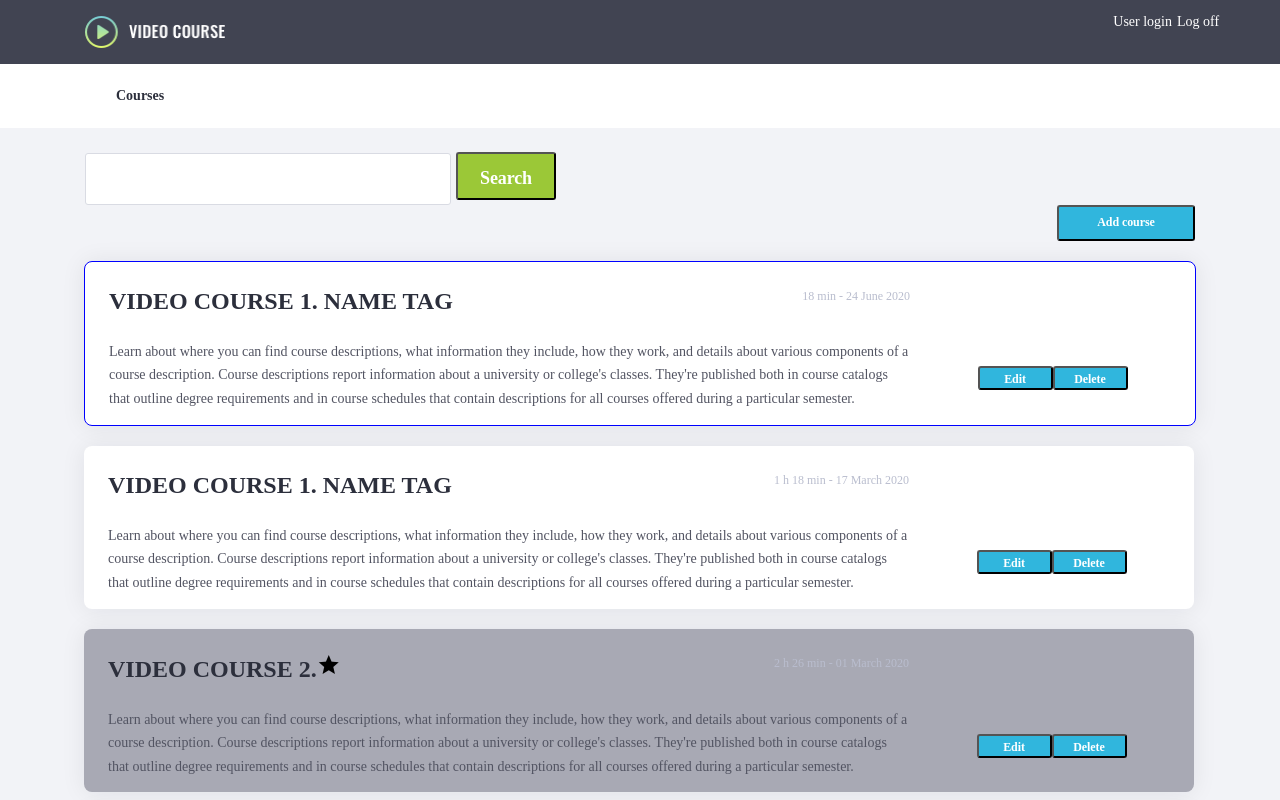
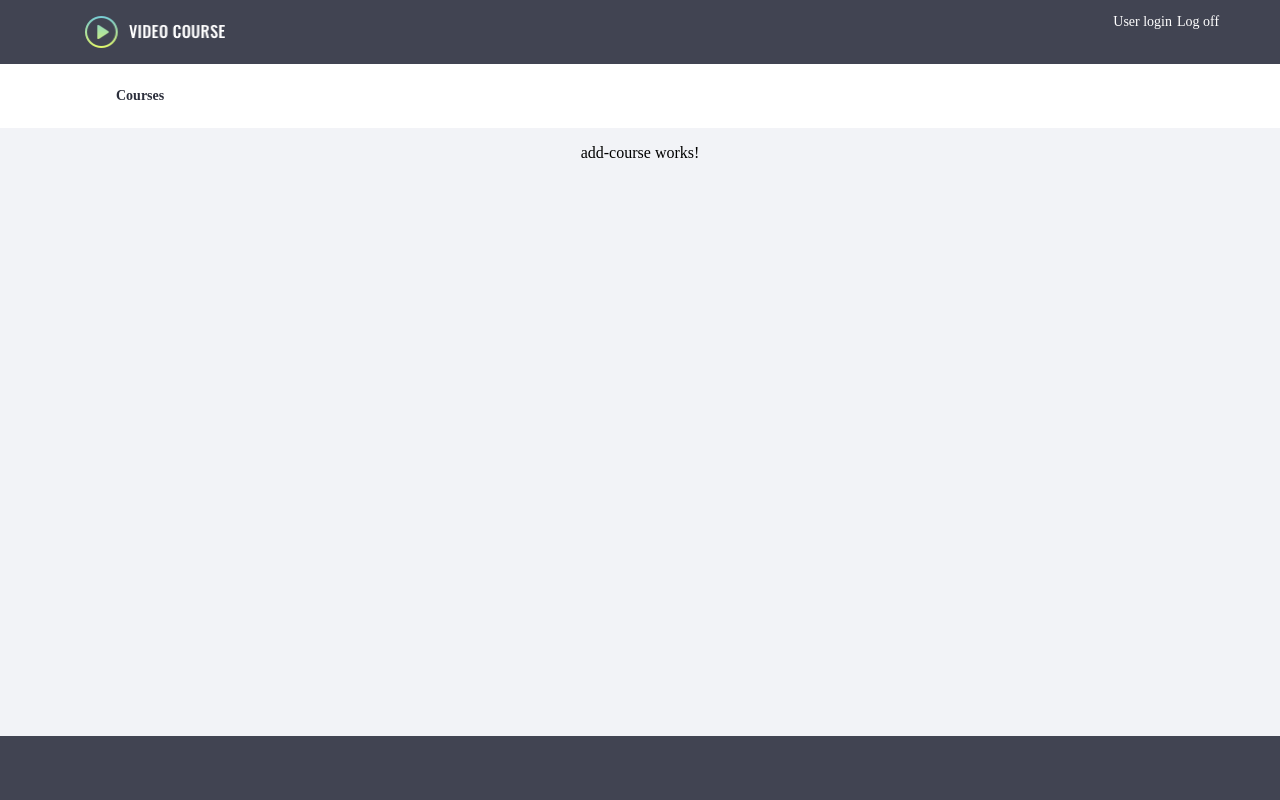
Before and after one commit to baton2809/agm, an Angular app: page / in a window 1280 px wide. Shown: the top 800 px of the page. Built offline with nearby package versions, Linux system fonts and the light colour scheme.

Commit message:
Add AOT, Presentation component on Course, add-course Component

```diff
--- a/package.json
+++ b/package.json
@@ -3,7 +3,7 @@
   "version": "0.0.0",
   "scripts": {
     "ng": "ng",
-    "start": "ng serve -o",
+    "start": "ng serve -o --aot",
     "build": "ng build",
     "test": "ng test --code-coverage --watch=false",
     "lint": "ng lint",
--- /dev/null
+++ b/src/app/course/components/section/add-course/add-course.component.html
@@ -0,0 +1 @@
+<p>add-course works!</p>
--- /dev/null
+++ b/src/app/course/components/section/add-course/add-course.component.ts
@@ -0,0 +1,15 @@
+import { Component, OnInit } from '@angular/core';
+
+@Component({
+  selector: 'app-add-course',
+  templateUrl: './add-course.component.html',
+  styleUrls: ['./add-course.component.sass']
+})
+export class AddCourseComponent implements OnInit {
+
+  constructor() { }
+
+  ngOnInit(): void {
+  }
+
+}
--- a/src/app/course/components/section/course-list/course/course.component.ts
+++ b/src/app/course/components/section/course-list/course/course.component.ts
@@ -1,11 +1,12 @@
 import { Component, OnInit, Input, Output, EventEmitter, SimpleChanges,
-  AfterViewChecked, OnChanges, AfterContentInit, AfterContentChecked, AfterViewInit } from '@angular/core';
+  AfterViewChecked, OnChanges, AfterContentInit, AfterContentChecked, AfterViewInit, ChangeDetectionStrategy } from '@angular/core';
 import { Course } from 'src/app/course/models/course';
 
 @Component({
   selector: 'app-course',
   templateUrl: './course.component.html',
-  styleUrls: ['./course.component.sass']
+  styleUrls: ['./course.component.sass'],
+  changeDetection: ChangeDetectionStrategy.OnPush
 })
 export class CourseComponent implements OnInit, OnChanges,
   AfterContentInit, AfterContentChecked, AfterViewInit, AfterViewChecked {
--- a/src/app/course/components/section/section.component.html
+++ b/src/app/course/components/section/section.component.html
@@ -1,2 +1,3 @@
-<app-toolbar (searchCourses)="onSearchCourses($event)"></app-toolbar>
-<app-course-list [filter]="text2search"></app-course-list>
+<!-- <app-toolbar (searchCourses)="onSearchCourses($event)"></app-toolbar>
+<app-course-list [filter]="text2search"></app-course-list> -->
+<app-add-course></app-add-course>
--- a/src/app/course/components/section/section.component.sass
+++ b/src/app/course/components/section/section.component.sass
@@ -1,6 +1,9 @@
-app-toolbar, app-course-list
+app-toolbar, app-course-list, app-add-course
     display: flex
     justify-content: center
 
 app-course-list
     min-height: calc(100vh - 64px - 64px - 64px - 112.5px)
+
+app-add-course
+    min-height: calc(100vh - 64px - 64px - 64px)
--- a/src/app/course/course.module.ts
+++ b/src/app/course/course.module.ts
@@ -6,6 +6,7 @@ import { ToolbarComponent } from './components/section/toolbar/toolbar.component
 import { SharedModule } from '../shared/shared.module';
 import { MoreComponent } from './components/section/course-list/more/more.component';
 import { SearchComponent } from './components/section/toolbar/search/search.component';
+import { AddCourseComponent } from './components/section/add-course/add-course.component';
 
 
 
@@ -20,6 +21,7 @@ import { SearchComponent } from './components/section/toolbar/search/search.comp
     ToolbarComponent,
     MoreComponent,
     SearchComponent,
+    AddCourseComponent,
   ],
   exports: [
     SectionComponent,
```
Also changed, not shown: src/app/course/components/section/add-course/add-course.component.sass (added), 1 other file (tests, documents, lock files or other folders).
